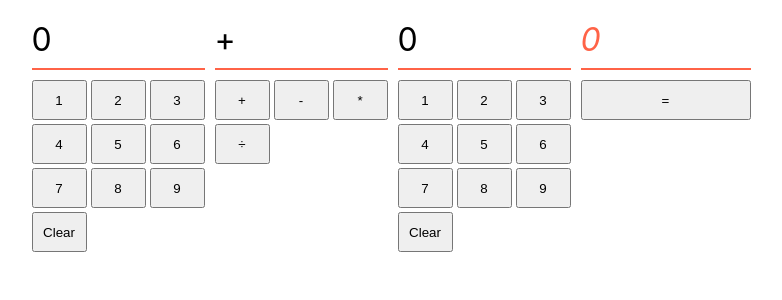
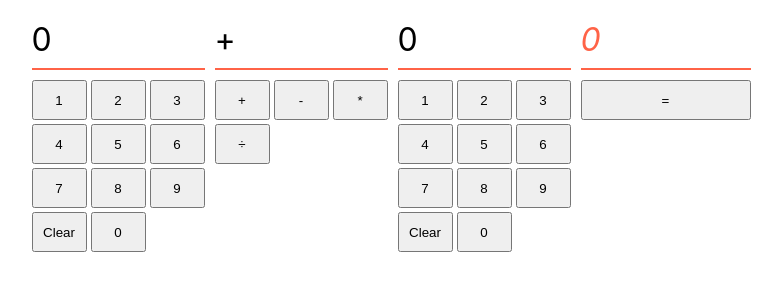
Before and after one commit to boolean-uk/react-state-calculator, a React (Vite) app: page / in a window 1280 px wide. Shown: the top 300 px of the page, without its empty margins (249-1031 px from the left). Built offline with nearby package versions, Linux system fonts and the light colour scheme.

Commit message:
extension1

```diff
--- a/src/App.jsx
+++ b/src/App.jsx
@@ -8,7 +8,7 @@ function App() {
     const [number2, setNumber2] = useState(0);
     const [operator, setOperator] = useState("+");
 
-    const numberValues = [1, 2, 3, 4, 5, 6, 7, 8, 9, "Clear"];
+    const numberValues = [1, 2, 3, 4, 5, 6, 7, 8, 9, "Clear", 0];
     const operators = ["+", "-", "*", "÷"];
 
     return (
@@ -21,6 +21,7 @@ function App() {
                             key={value}
                             onClick={setNumber1}
                             value={value}
+                            currentValue={number1}
                         />
                     ))}
                 </div>
@@ -47,6 +48,7 @@ function App() {
                             key={value}
                             onClick={setNumber2}
                             value={value}
+                            currentValue={number2}
                         />
                     ))}
                 </div>
--- a/src/components/Answer.jsx
+++ b/src/components/Answer.jsx
@@ -2,21 +2,22 @@ import { useState } from "react";
 
 const Answer = ({ number1, number2, operator }) => {
     const [answer, setAnswer] = useState(0);
-
+    const num1 = parseFloat(number1);
+    const num2 = parseFloat(number2);
     const calculateAnswer = () => {
         switch (operator) {
             case "+":
-                setAnswer(number1 + number2);
+                setAnswer(num1 + num2);
                 break;
             case "-":
-                setAnswer(number1 - number2);
+                setAnswer(num1 - num2);
                 break;
             case "*":
-                setAnswer(number1 * number2);
+                setAnswer(num1 * num2);
                 break;
             case "÷":
                 if (number2 === 0) setAnswer("NaN");
-                else setAnswer(number1 / number2);
+                else setAnswer(num1 / num2);
                 break;
             default:
                 break;
--- a/src/components/SetButton.jsx
+++ b/src/components/SetButton.jsx
@@ -1,10 +1,14 @@
-const SetButton = (props) => {
+// eslint-disable-next-line react/prop-types
+const SetButton = ({ value, onClick, currentValue = ""}) => {
     const setValue = () => {
-        if (props.value === "Clear") props.onClick(0);
-        else props.onClick(props.value);
+        if (value === "Clear") onClick(0);
+        else {
+            if (currentValue !== 0 ) onClick(currentValue + "" + value);
+            else onClick(value);
+        }
     };
 
-    return <button onClick={setValue}>{props.value}</button>;
+    return <button onClick={setValue}>{value}</button>;
 };
 
 export default SetButton;
```
